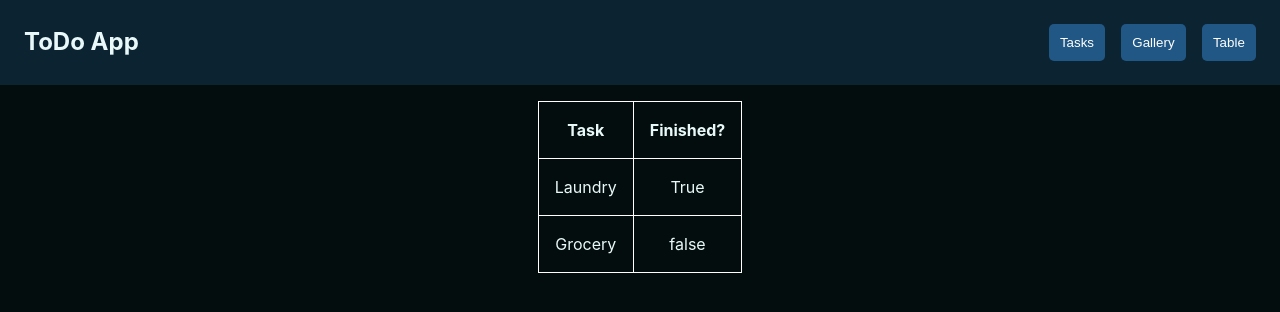
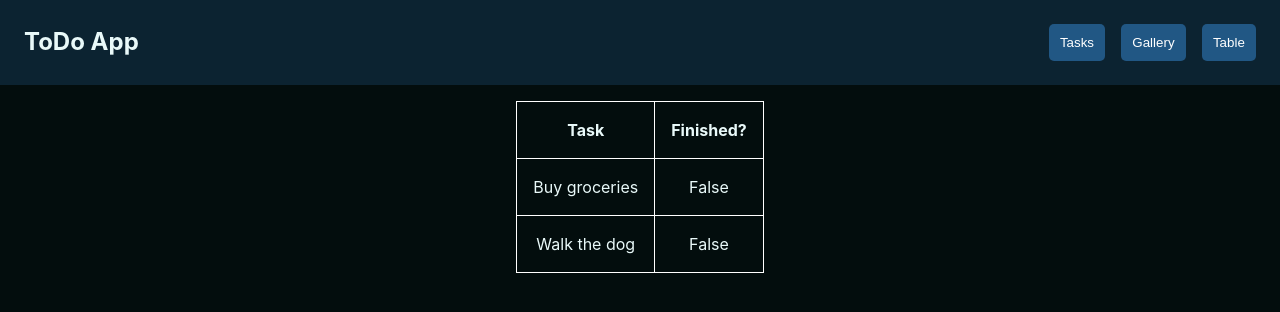
Before and after one commit to Kacegz/FrontEnd-Zaliczenie, a React (Vite) app: page /table in a window 1280 px wide. Shown: the top 312 px of the page. Built offline with nearby package versions, Linux system fonts and the light colour scheme.

Commit message:
setup table and write tests

```diff
--- a/src/Table/Table.jsx
+++ b/src/Table/Table.jsx
@@ -1,5 +1,8 @@
+import { useOutletContext } from "react-router-dom";
 import styles from "./Table.module.css";
 export default function Table() {
+  const [tasks, setTasks] = useOutletContext();
+  const data = tasks.slice(0, 2);
   return (
     <div className={styles.table} data-testid="table">
       <table>
@@ -10,14 +13,12 @@ export default function Table() {
           </tr>
         </thead>
         <tbody>
-          <tr>
-            <td>Laundry</td>
-            <td>True</td>
-          </tr>
-          <tr>
-            <td>Grocery</td>
-            <td>false</td>
-          </tr>
+          {data.map((task, index) => (
+            <tr key={index}>
+              <td>{task.name}</td>
+              <td>{task.completed ? "True" : "False"}</td>
+            </tr>
+          ))}
         </tbody>
       </table>
     </div>
```
Also changed, not shown: 2 other files (tests, documents, lock files or other folders).
